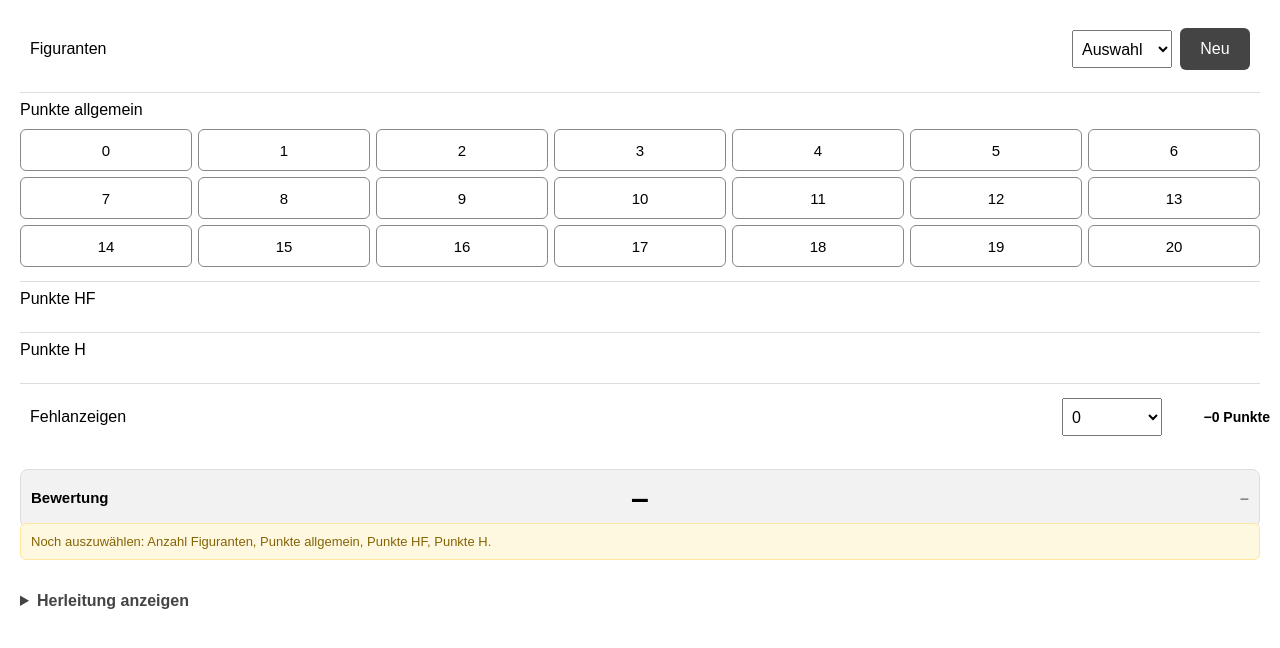
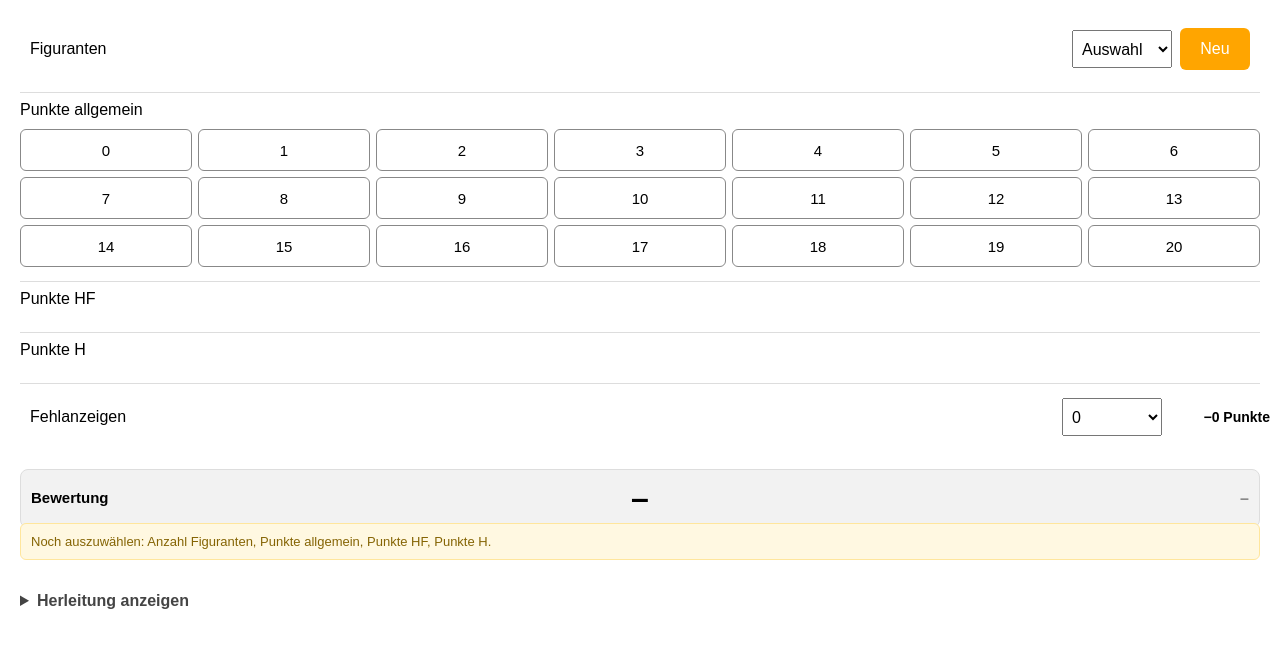
Before and after one commit to clawag/khbewertung, a plain HTML site: page index.html in a window 1280 px wide. Drawn offline with Linux system fonts and the light colour scheme.

Commit message:
Add files via upload

```diff
--- a/style.css
+++ b/style.css
@@ -66,7 +66,7 @@ select {
     margin-top: 0;
     margin-bottom: 5px;
     font-size: 16px;
-    background-color: #444444;
+    background-color: #FFA500;
     color: #ffffff;
     border: none;
     border-radius: 6px;
```
